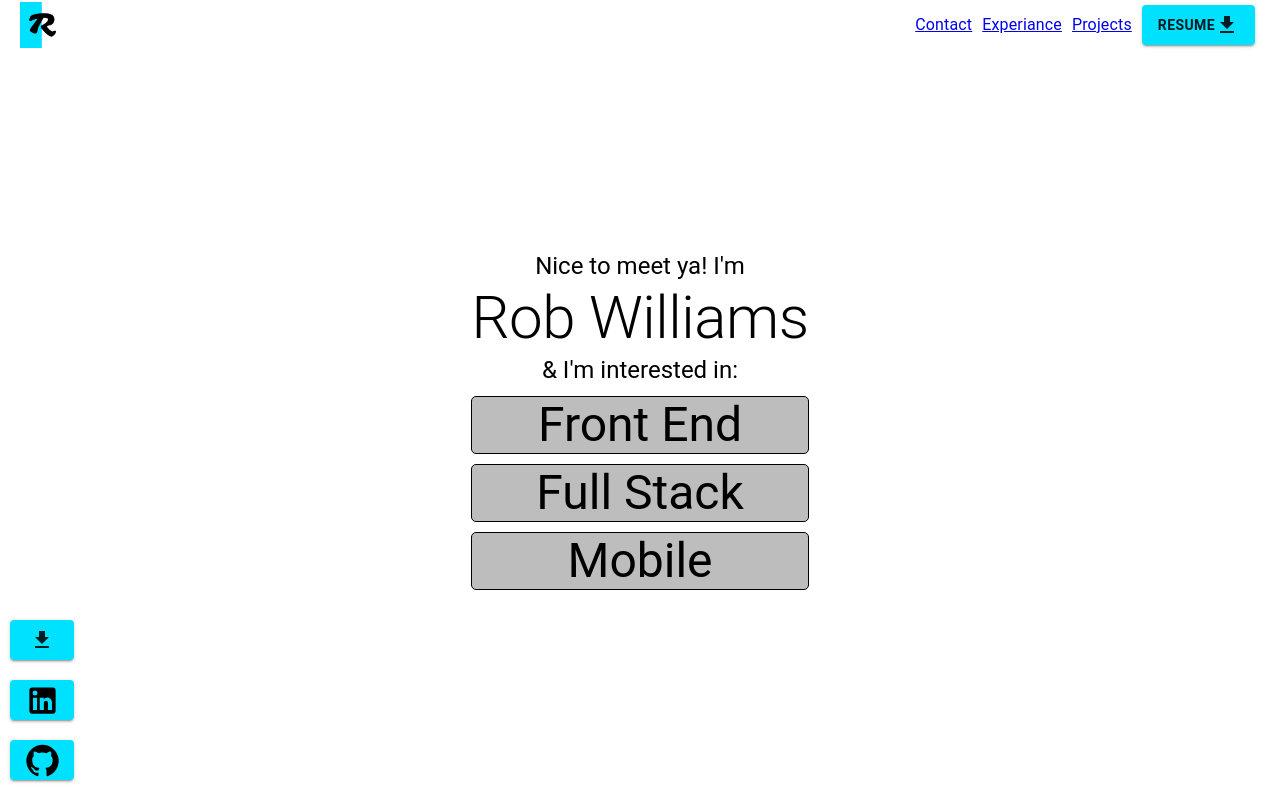
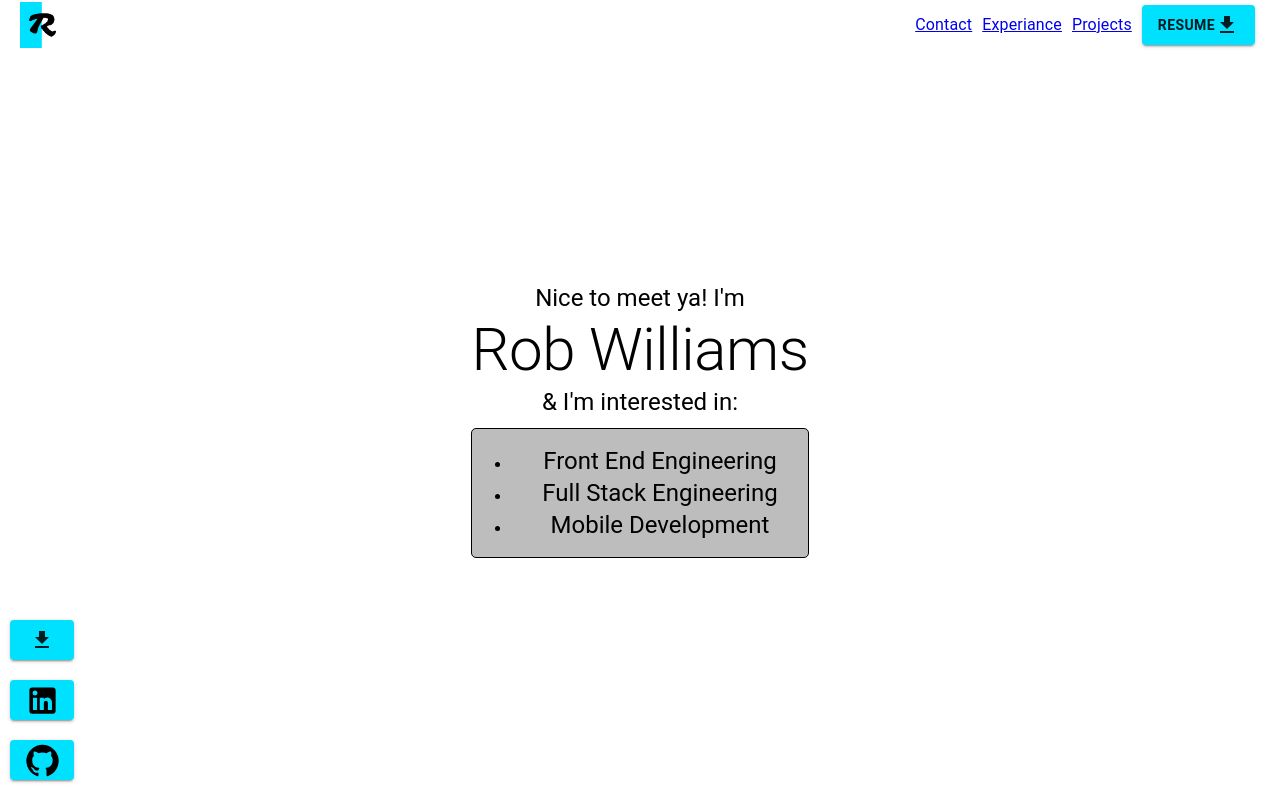
Before and after one commit to robwilliams-it/portfolio, a React (Create React App) app: page / in a window 1280 px wide. Built offline with nearby package versions, Linux system fonts and the light colour scheme.

Commit message:
updated landing page

```diff
--- a/src/pages/landing.js
+++ b/src/pages/landing.js
@@ -1,32 +1,38 @@
 import { Typography, Box} from '@mui/material';
 
+const titles=[
+    "Front End Engineering",
+    "Full Stack Engineering",
+    "Mobile Development",
+];
+
 const Landing = () => {
-    const titles=[
-        "Front End",
-        "Full Stack",
-        "Mobile",
-    ];
 
     const renderTitles = () => {
         return (
-            titles.map((title, key)=>{
-                return (
             <Box
+                id="work-title"
                 sx={{
                     backgroundColor: "inset.main",
-                            border: 1
+                    border: 1,
+                    borderRadius: "10px",
                 }}
-                        id="work-title"
             >
+                <ul>
+                    {titles.map((title, key)=>{
+                        return (
+                            <li>
                                 <Typography
-                            variant="h3"
+                                    variant="h5"
                                     key={key}
                                 >
                                     {title}
                                 </Typography>
+                            </li>
+                        )
+                    })}
+                </ul>
             </Box>
-                )
-            })
         )
     }
 
```
Lines whose indentation alone changed are shown as unchanged.
